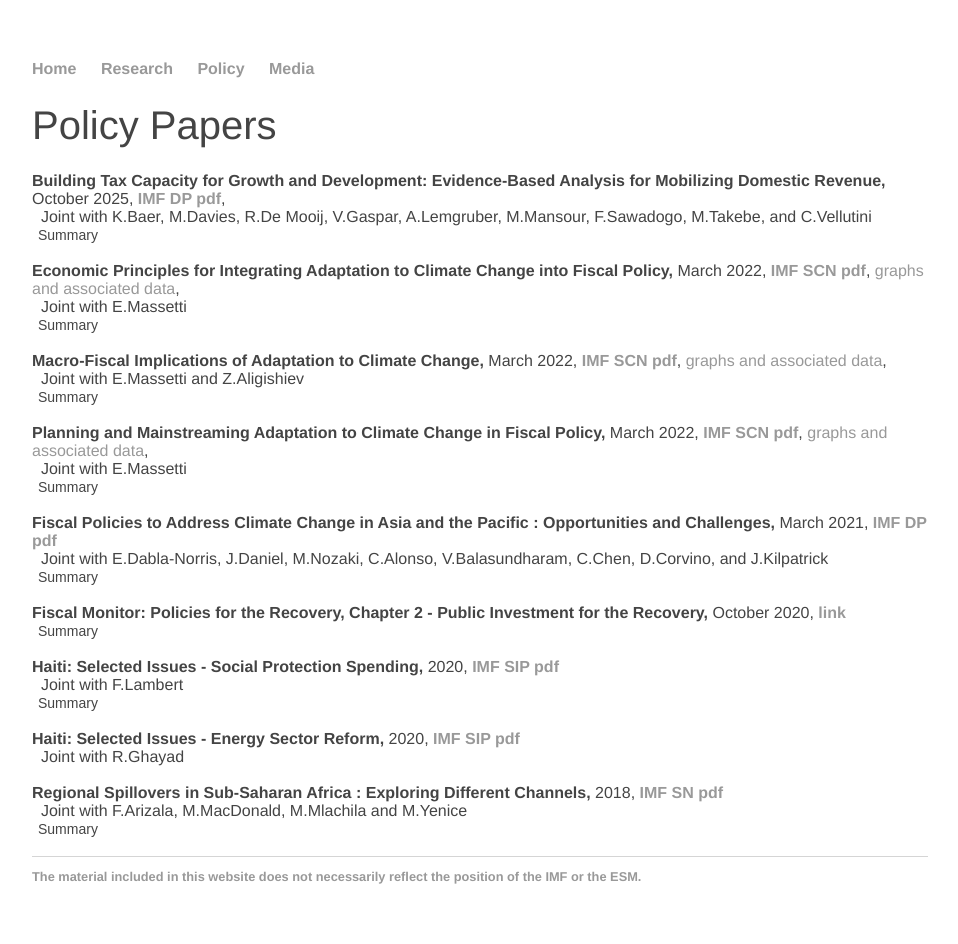
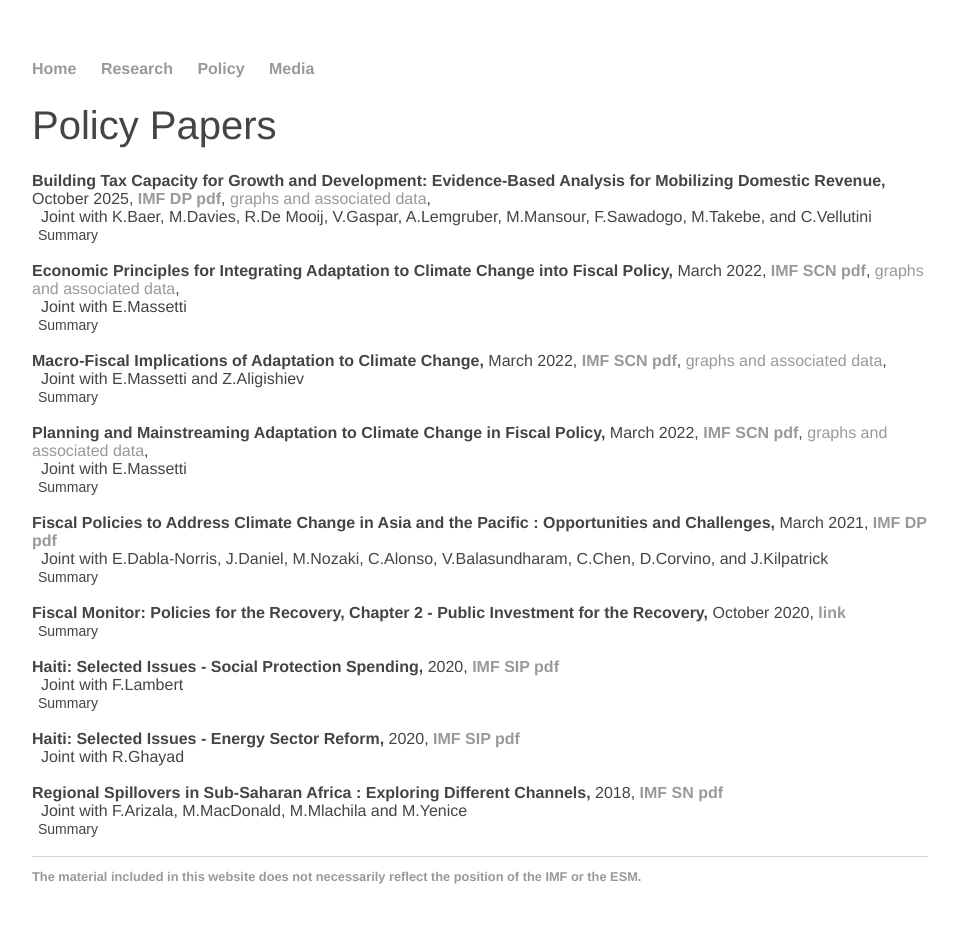
Before and after one commit to matthieubellon/matthieubellon.github.io, a Jekyll site: the page built from policy/index.html, in a window 1280 px wide. Shown: the whole page, without its empty margins (160-1118 px from the left). Built offline with Jekyll 4.4.1, drawn with Linux system fonts in a browser that asks for light colours.

Commit message:
Update index.html

```diff
--- a/policy/index.html
+++ b/policy/index.html
@@ -7,6 +7,7 @@ title: Matthieu Bellon, Economist
 
 <br><strong> Building Tax Capacity for Growth and Development: Evidence-Based Analysis for Mobilizing Domestic Revenue,</strong> October 2025, <strong>
 <a href="https://www.elibrary.imf.org/view/journals/087/2025/007/087.2025.issue-007-en.xml">IMF DP pdf</a></strong>,
+<em></em><a href="/docs/Compiled Support Material - Building Tax Capacity for Growth and Development Evidence-Based Analysis for Mobilizing Domestic Rev.xlsx">graphs and associated data</a></em>,
 <br>&nbsp; Joint with K.Baer, M.Davies, R.De Mooij, V.Gaspar, A.Lemgruber, M.Mansour, F.Sawadogo, M.Takebe, and C.Vellutini
 <br>
 <button type="button" class="collapsible">Summary</button>
```
